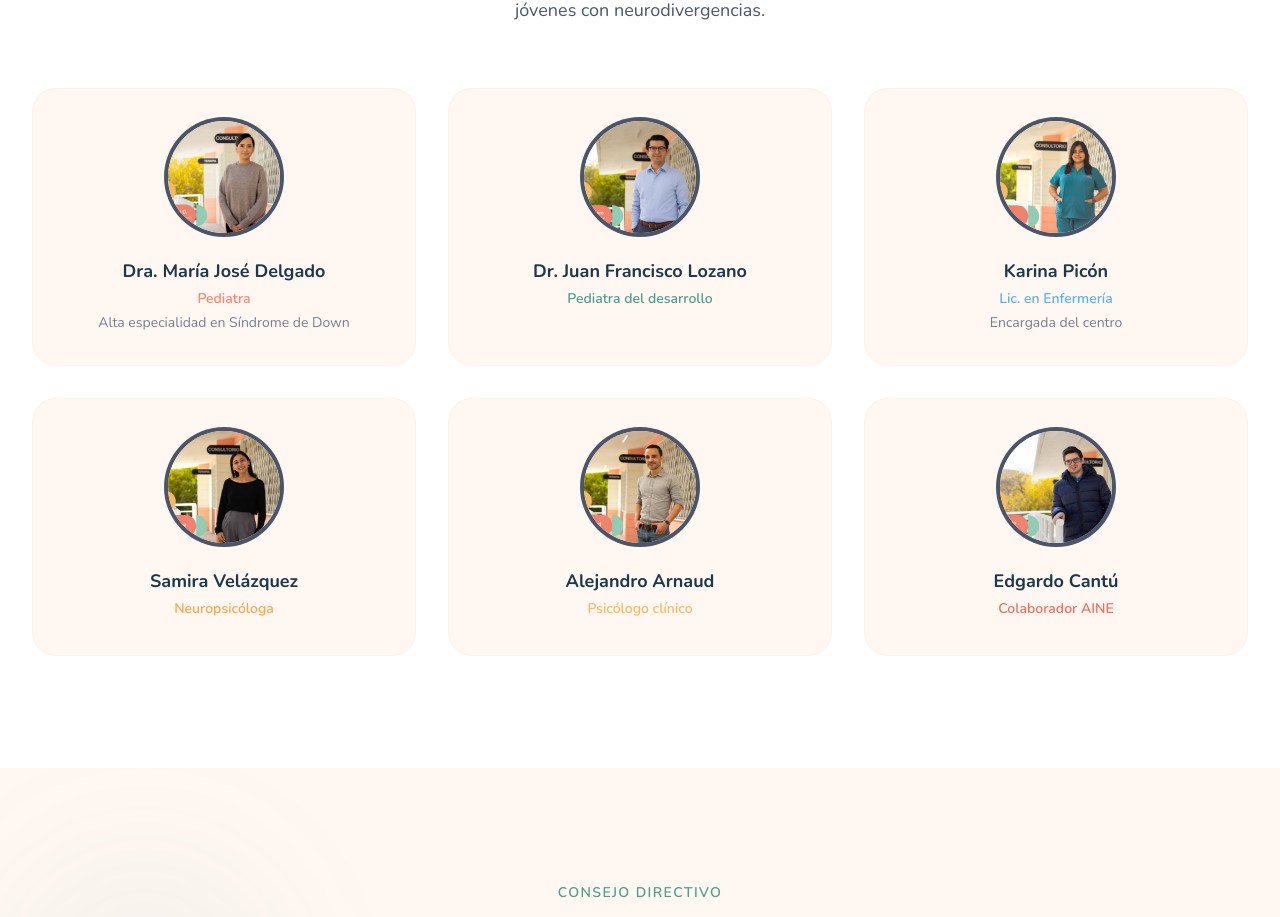
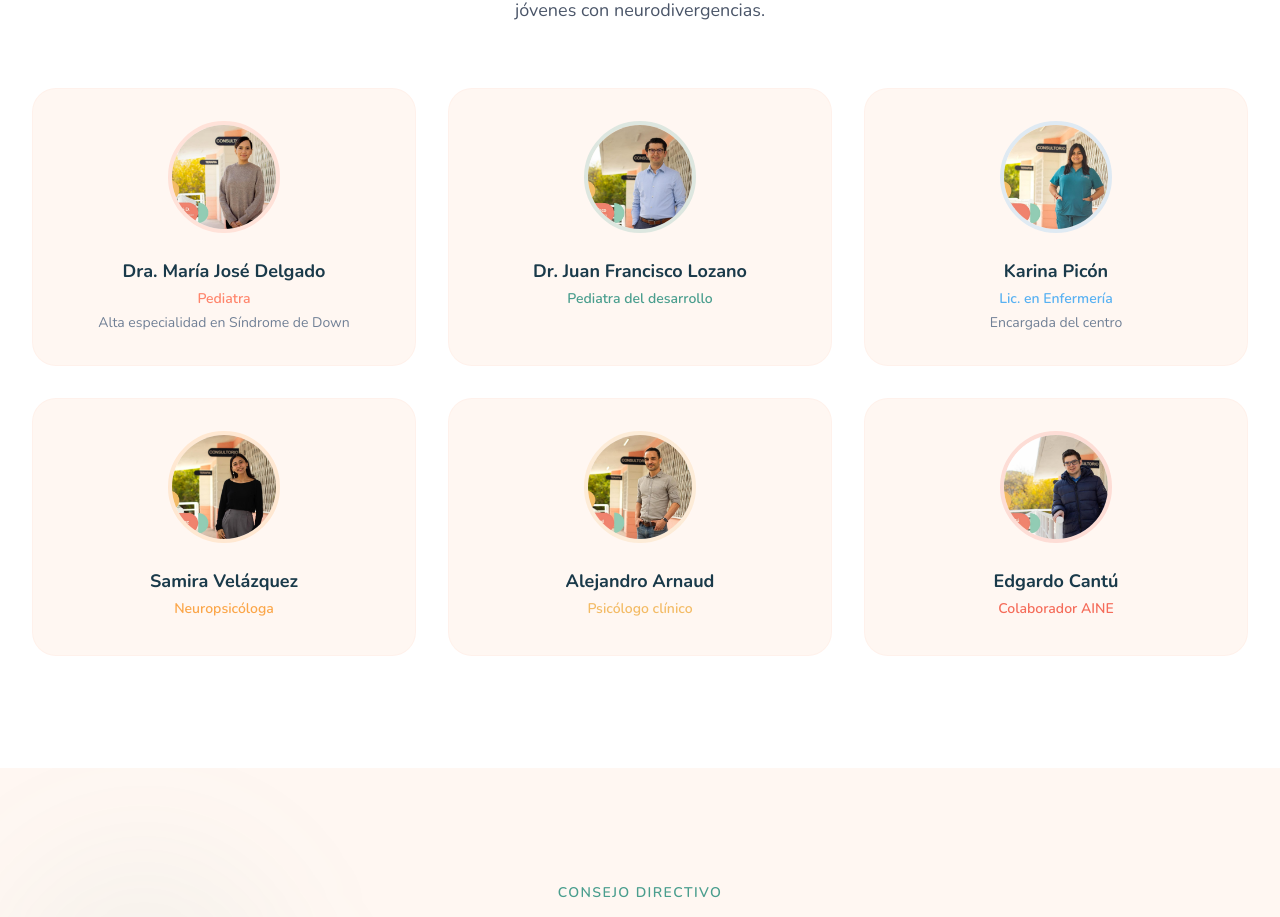
Before and after one commit to lucamendiola/aine-web, a Next.js app: page /nosotros in a window 1280 px wide. Shown: the part 2159-3076 px from the top of the page. Built offline with nearby package versions, Linux system fonts and the light colour scheme.

Commit message:
Fix build: replace invalid ringColor with borderColor
Co-Authored-By: Claude Opus 4.6 (1M context) <noreply@anthropic.com>

```diff
--- a/src/app/nosotros/page.tsx
+++ b/src/app/nosotros/page.tsx
@@ -254,8 +254,8 @@ export default function NosotrosPage() {
               >
                 {/* Photo */}
                 <div
-                  className="w-28 h-28 rounded-full mx-auto mb-6 overflow-hidden group-hover:scale-105 transition-brand ring-4"
-                  style={{ ringColor: `${member.color}30` }}
+                  className="w-28 h-28 rounded-full mx-auto mb-6 overflow-hidden group-hover:scale-105 transition-brand border-4"
+                  style={{ borderColor: `${member.color}30` }}
                 >
                   <Image
                     src={member.photo}
```
